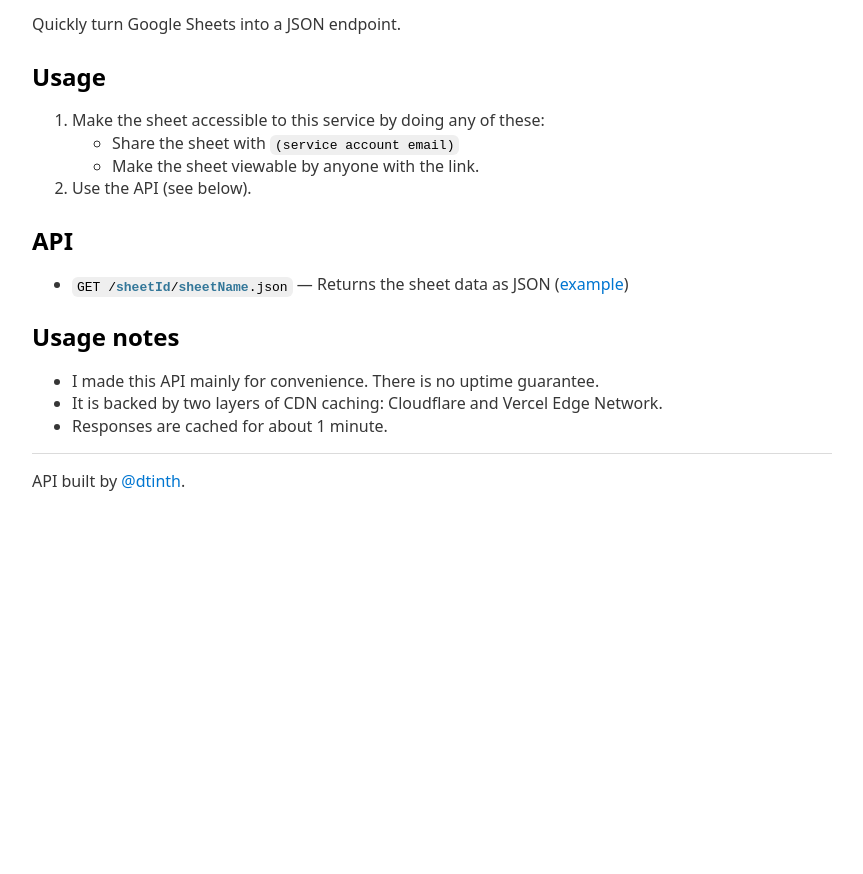
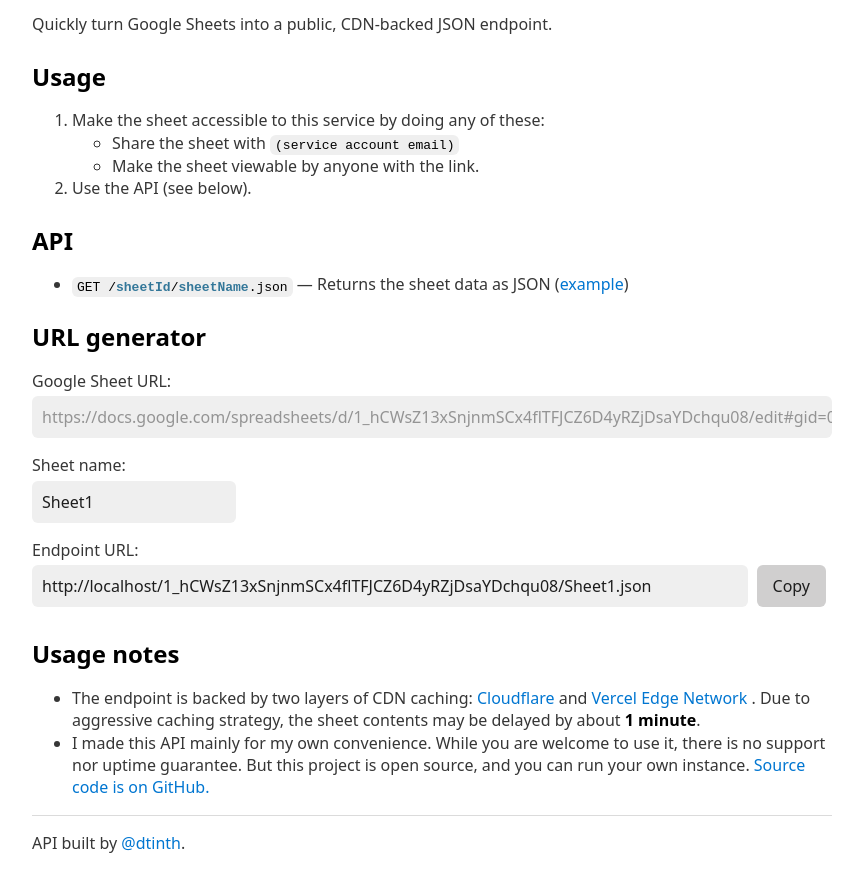
Before and after one commit to dtinth/sheet.spacet.me, a website: page public/index.html in a window 1280 px wide. Shown: the part 76-950 px from the top of the page, without its empty margins (208-1071 px from the left). Before the commit the page ends 800 px from the top, so only its background shows below. Drawn offline with nearby package versions, Linux system fonts and the light colour scheme; no server answers.

Commit message:
Update page

```diff
--- a/public/index.html
+++ b/public/index.html
@@ -5,7 +5,7 @@
     <meta name="viewport" content="width=device-width, initial-scale=1.0" />
     <meta
       name="description"
-      content="Quickly turn Google Sheets into a JSON endpoint."
+      content="Quickly turn Google Sheets into a public, CDN-backed JSON endpoint."
     />
     <title>sheet.spacet.me</title>
     <meta
@@ -36,6 +36,15 @@
       code > strong {
         color: #379;
       }
+      input.text-input {
+        max-width: 100%;
+        box-sizing: border-box;
+        padding-right: 0;
+      }
+      button {
+        padding-left: 1em;
+        padding-right: 1em;
+      }
     </style>
 
     <!-- Global site tag (gtag.js) - Google Analytics -->
@@ -55,7 +64,7 @@
   </head>
   <body>
     <h1>sheet.spacet.me</h1>
-    <p>Quickly turn Google Sheets into a JSON endpoint.</p>
+    <p>Quickly turn Google Sheets into a public, CDN-backed JSON endpoint.</p>
 
     <h2>Usage</h2>
     <ol>
@@ -90,16 +99,103 @@
       </li>
     </ul>
 
+    <h2>URL generator</h2>
+    <form>
+      <p>
+        <label for="sheet-url">Google Sheet URL:</label>
+        <input
+          class="text-input"
+          id="sheet-url"
+          type="text"
+          size="100"
+          placeholder="https://docs.google.com/spreadsheets/d/1_hCWsZ13xSnjnmSCx4flTFJCZ6D4yRZjDsaYDchqu08/edit#gid=0"
+        />
+      </p>
+      <p>
+        <label for="sheet-name">Sheet name:</label>
+        <input
+          class="text-input"
+          id="sheet-name"
+          type="text"
+          size="16"
+          value="Sheet1"
+        />
+      </p>
+      <p>
+        <label for="endpoint-url">Endpoint URL:</label>
+        <span style="display: flex; gap: 1ex">
+          <span style="flex: auto">
+            <input
+              class="text-input"
+              name="endpoint"
+              style="width: 100%"
+              id="endpoint-url"
+              type="text"
+              size="100"
+              value=""
+              readonly
+            />
+          </span>
+          <span style="flex: none">
+            <!-- Copy to clipboard button -->
+            <button
+              type="button"
+              onclick="this.form.endpoint.focus(); this.form.endpoint.select(); document.execCommand('copy');"
+            >
+              Copy
+            </button>
+          </span>
+        </span>
+      </p>
+    </form>
+    <script>
+      {
+        const $ = (selector) => document.querySelector(selector)
+        const update = () => {
+          const url = $('#sheet-url').value || $('#sheet-url').placeholder
+          const name = $('#sheet-name').value.trim()
+          $('#endpoint-url').value = (() => {
+            const match = url.match(/\/d\/([^\/]+)/)
+            if (!match) {
+              return '⚠️ Missing sheet URL'
+            }
+            if (!name) {
+              return '⚠️ Missing sheet name'
+            }
+            const sheetNameRegex = /^[a-zA-Z0-9_-]+$/
+            if (!sheetNameRegex.test(name)) {
+              return '⚠️ Sheet name may only contain letters, numbers, dashes, and underscores'
+            }
+            const sheetId = match[1]
+            const endpoint = `/${sheetId}/${name}.json`
+            return location.origin + endpoint
+          })()
+        }
+        update()
+        $('#sheet-url').onchange = $('#sheet-name').onchange = update
+      }
+    </script>
+
     <h2>Usage notes</h2>
     <ul>
       <li>
-        I made this API mainly for convenience. There is no uptime guarantee.
+        The endpoint is backed by two layers of CDN caching:
+        <a
+          href="https://support.cloudflare.com/hc/en-us/articles/200172516-Understanding-Cloudflare-s-CDN"
+          >Cloudflare</a
+        >
+        and
+        <a href="https://vercel.com/docs/edge-network/caching">
+          Vercel Edge Network </a
+        >. Due to aggressive caching strategy, the sheet contents may be delayed
+        by about <strong>1 minute</strong>.
       </li>
       <li>
-        It is backed by two layers of CDN caching: Cloudflare and Vercel Edge
-        Network.
+        I made this API mainly for my own convenience. While you are welcome to
+        use it, there is no support nor uptime guarantee. But this project is
+        open source, and you can run your own instance.
+        <a href="https://github.com/dtinth/sheet">Source code is on GitHub.</a>
       </li>
-      <li>Responses are cached for about 1 minute.</li>
     </ul>
 
     <hr />
```
